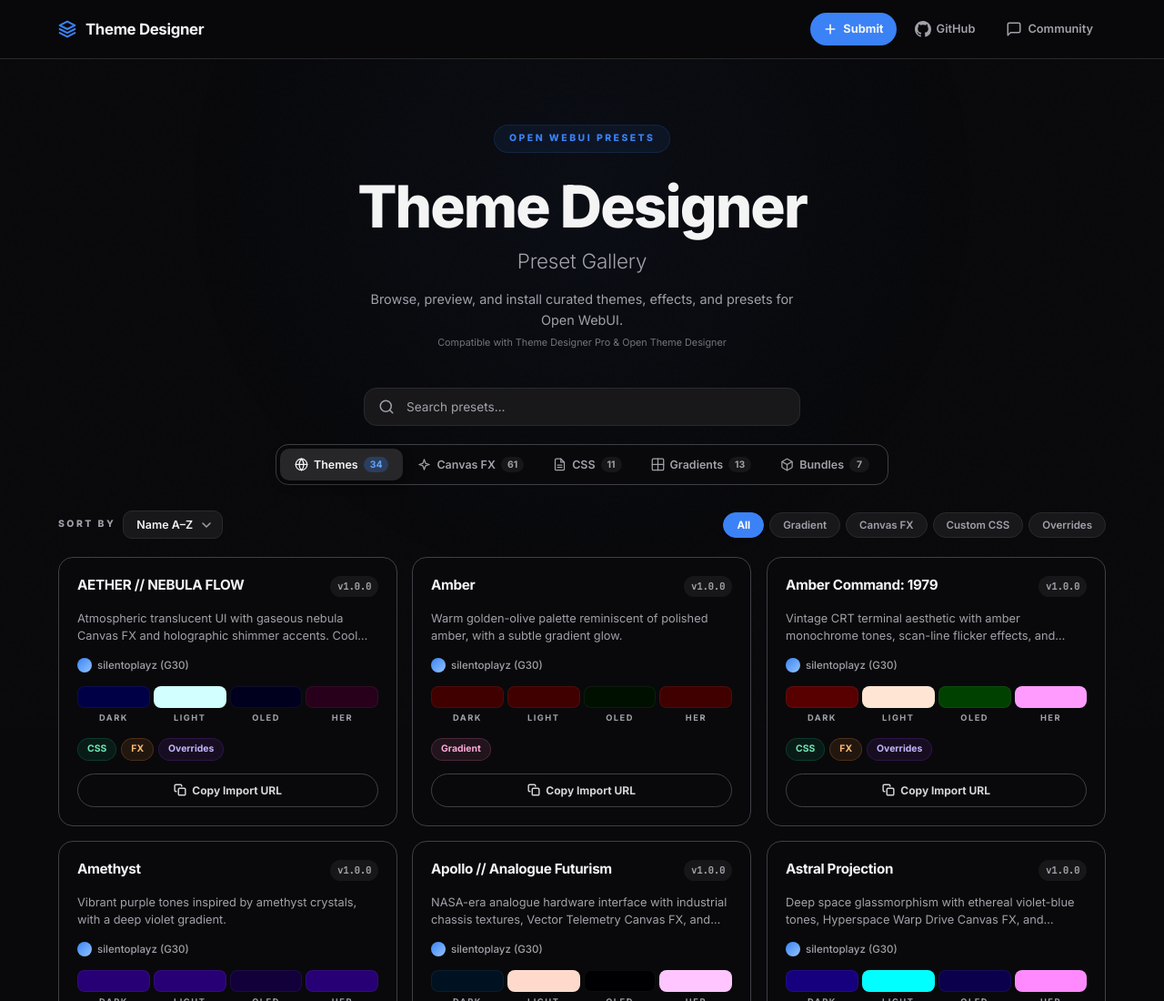
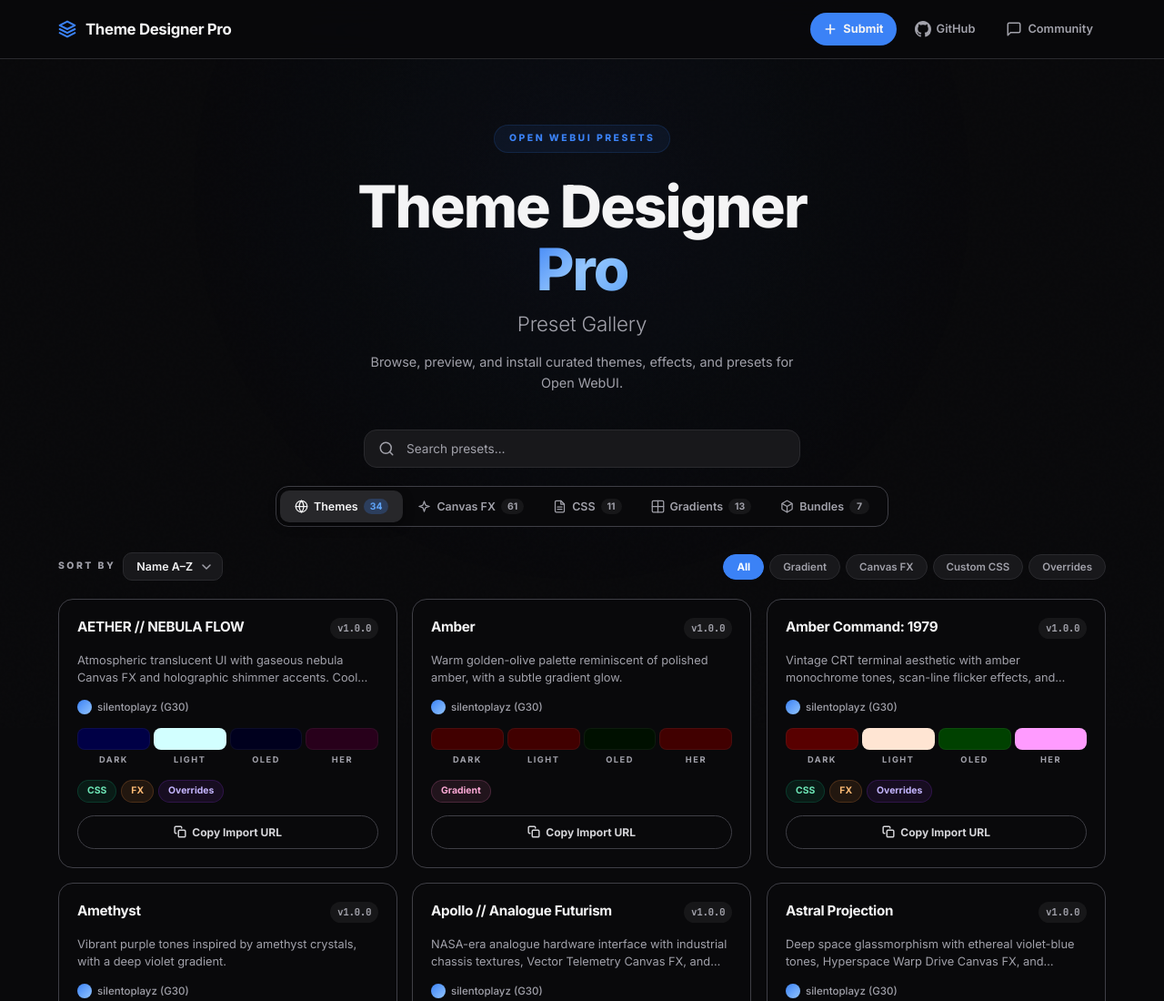
Before and after one commit to silentoplayz/theme-designer-pro-presets, a website: page docs/index.html in a window 1280 px wide. Shown: the top 1100 px of the page at 91% size. Drawn offline with Linux system fonts and the light colour scheme.

Commit message:
refactor: unify branding — rename 'Open Theme Designer' to 'Theme Designer Pro'
Both the Tool and Event Function are now branded as 'Theme Designer
Pro', differentiated only by their type (Tool vs Event Function).

Updated across all files:
- event-function/open_theme_designer.py: title, page header, HTML
  title, documentation sections, legal disclaimer, danger zone
- event-function/README.md: title, description, valve reference
- README.md: directory tree, callout, event function section
- .github/ISSUE_TEMPLATE/bug-report.yml: area dropdown, version label
- docs/: gallery page title, meta, header, hero, CSS/JS headers

Filename (open_theme_designer.py) kept as-is to avoid breaking
existing installations.

```diff
--- a/docs/app.js
+++ b/docs/app.js
@@ -1,5 +1,5 @@
 /* ========================================
-   Theme Designer — Preset Gallery
+   Theme Designer Pro — Preset Gallery
    Application logic: fetch, render, search,
    detail modal, shareable URL state
    ======================================== */
--- a/docs/index.html
+++ b/docs/index.html
@@ -3,11 +3,11 @@
 <head>
   <meta charset="UTF-8">
   <meta name="viewport" content="width=device-width, initial-scale=1.0">
-  <title>Theme Designer — Preset Gallery</title>
-  <meta name="description" content="Browse, preview, and install curated theme presets, canvas effects, CSS presets, gradients, and bundles for Open WebUI's Theme Designer Pro and Open Theme Designer.">
+  <title>Theme Designer Pro — Preset Gallery</title>
+  <meta name="description" content="Browse, preview, and install curated theme presets, canvas effects, CSS presets, gradients, and bundles for Theme Designer Pro.">
   <meta name="theme-color" content="#09090b">
-  <meta property="og:title" content="Theme Designer — Preset Gallery">
-  <meta property="og:description" content="A curated collection of premium themes, effects, and presets for Open WebUI's theme designers.">
+  <meta property="og:title" content="Theme Designer Pro — Preset Gallery">
+  <meta property="og:description" content="A curated collection of premium themes, effects, and presets for Open WebUI.">
   <meta property="og:type" content="website">
   <link rel="preconnect" href="https://fonts.googleapis.com">
   <link rel="preconnect" href="https://fonts.gstatic.com" crossorigin>
@@ -21,9 +21,9 @@
 
   <header class="site-header">
     <div class="header-inner">
-      <a href="#" class="logo" aria-label="Theme Designer">
+      <a href="#" class="logo" aria-label="Theme Designer Pro">
         <svg class="logo-icon" width="20" height="20" viewBox="0 0 24 24" fill="none" stroke="currentColor" stroke-width="2.5" stroke-linecap="round" stroke-linejoin="round"><path d="M12 2L2 7l10 5 10-5-10-5zM2 17l10 5 10-5M2 12l10 5 10-5"></path></svg>
-        <span>Theme Designer</span>
+        <span>Theme Designer Pro</span>
       </a>
       <nav class="header-links">
         <a href="https://github.com/silentoplayz/theme-designer-pro-presets/issues/new?template=theme-submission.yml" target="_blank" rel="noopener noreferrer" class="header-link submit-cta">
@@ -48,9 +48,10 @@
       <div class="hero-badge">Open WebUI Presets</div>
       <h1 class="hero-title">
         <span class="hero-title-line">Theme Designer</span>
+        <span class="hero-title-accent">Pro</span>
       </h1>
       <p class="hero-subtitle">Preset Gallery</p>
-      <p class="hero-desc">Browse, preview, and install curated themes, effects, and presets for Open WebUI.<br><span style="font-size: 0.75em; opacity: 0.7;">Compatible with Theme Designer Pro &amp; Open Theme Designer</span></p>
+      <p class="hero-desc">Browse, preview, and install curated themes, effects, and presets for Open WebUI.</p>
     </section>
 
     <!-- Controls -->
--- a/docs/style.css
+++ b/docs/style.css
@@ -1,5 +1,5 @@
 /* ========================================
-   Theme Designer — Preset Gallery
+   Theme Designer Pro — Preset Gallery
    Zinc dark + blue-500 accent + generous
    radii + spring animations
    ======================================== */
```
Also changed, not shown: .github/ISSUE_TEMPLATE/bug-report.yml, README.md, event-function/README.md, 1 other file.
